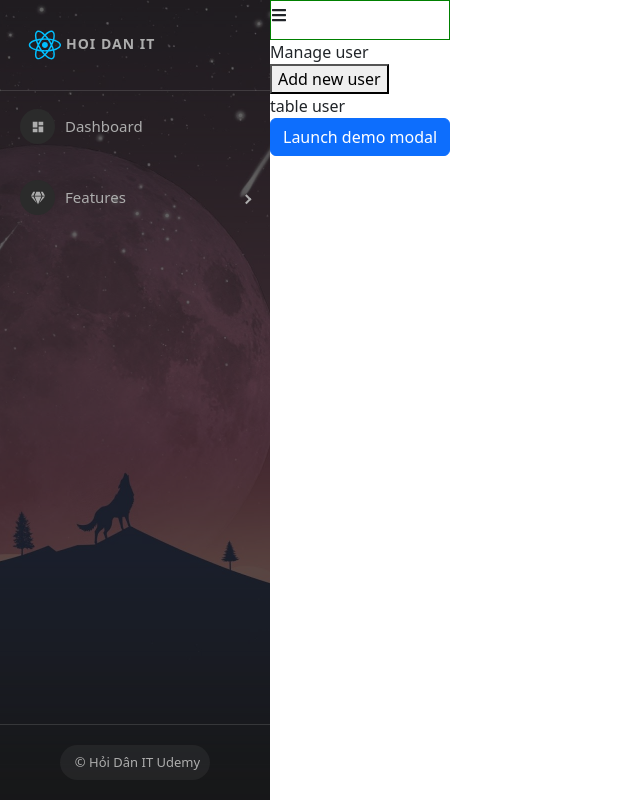
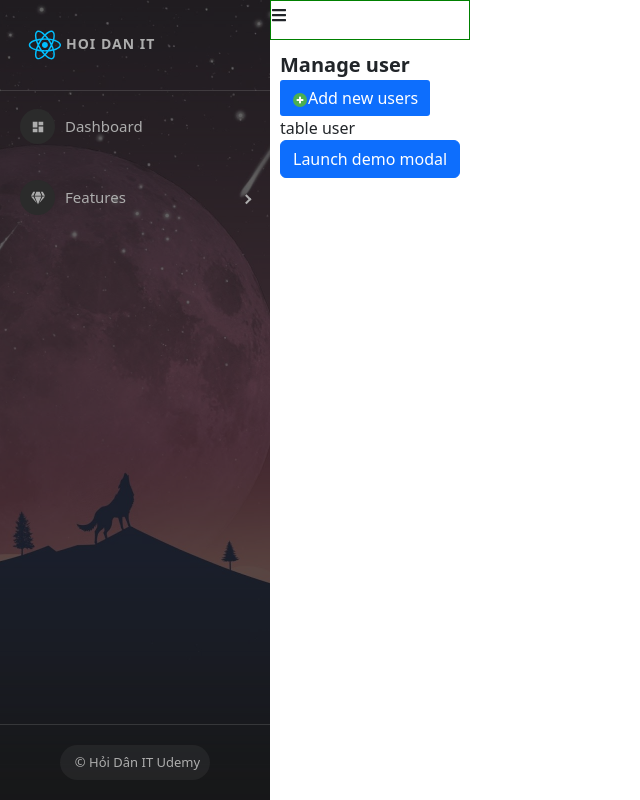
Before and after one commit to baokane/React-Ultilmate_HoiDanIt, a React (Create React App) app: page /admins/manage-user in a window 1280 px wide. Shown: the whole page, without its empty margins (0-640 px from the left). Built offline with nearby package versions, Linux system fonts and the light colour scheme.

Commit message:
video58 half

```diff
--- a/package.json
+++ b/package.json
@@ -6,15 +6,18 @@
     "@testing-library/jest-dom": "5.16.4",
     "@testing-library/react": "13.3.0",
     "@testing-library/user-event": "13.5.0",
+    "axios": "0.27.2",
     "bootstrap": "5.2.0",
     "react": "18.2.0",
     "react-bootstrap": "2.4.0",
     "react-dom": "18.2.0",
     "react-icons": "4.4.0",
+    "react-paginate": "8.1.3",
     "react-pro-sidebar": "0.7.1",
     "react-redux": "8.0.1",
     "react-router-dom": "6.3.0",
     "react-scripts": "5.0.1",
+    "react-toastify": "9.0.7",
     "redux": "4.2.0",
     "redux-devtools-extension": "2.13.9",
     "redux-thunk": "2.4.1",
--- a/src/components/Admin/Content/ManageUser.js
+++ b/src/components/Admin/Content/ManageUser.js
@@ -1,14 +1,23 @@
 import ModalCreateUser from './ModalCreateUser';
 import './ManageUser.scss';
+import { FcPlus } from 'react-icons/fc';
+import { useState } from 'react';
 
 const ManageUser = (props) => {
+    const [showModalCreateUser, setShowModalCreateUser] = useState(false);
+
     return (
         <div className="manage-user-container">
             <div className="title">Manage user</div>
             <div className="users-content">
-                <button>Add new user</button>
-                <div>table user</div>
-                <ModalCreateUser />
+                <div className="btn-add-new">
+                    <button className="btn btn-primary" onClick={() => setShowModalCreateUser(true)}>
+                        <FcPlus />
+                        Add new users
+                    </button>
+                </div>
+                <div className="table-users-container">table user</div>
+                <ModalCreateUser show={showModalCreateUser} setShow={setShowModalCreateUser} />
             </div>
         </div>
     );
--- a/src/components/Admin/Content/ManageUser.scss
+++ b/src/components/Admin/Content/ManageUser.scss
@@ -1,5 +1,18 @@
 .manage-user-container {
+    padding: 10px;
+
     .users-content {
+        .btn-add-new {
+            button {
+                border: none;
+                border-radius: 3px;
+            }
+        }
+    }
+
+    .title {
+        font-weight: 600;
+        font-size: 20px;
     }
 }
 
--- a/src/components/Admin/Content/ModalCreateUser.js
+++ b/src/components/Admin/Content/ModalCreateUser.js
@@ -2,11 +2,15 @@
 import Button from 'react-bootstrap/Button';
 import Modal from 'react-bootstrap/Modal';
 import { FcPlus } from 'react-icons/fc';
+import axios from 'axios';
 
-const ModalCreateUser = () => {
-    const [show, setShow] = useState(false);
+const ModalCreateUser = (props) => {
+    const { show, setShow } = props;
+
+    // const [show, setShow] = useState(false);
 
     const handleClose = () => setShow(false);
+    // const handleClose = () => props.setShow(false);
     const handleShow = () => setShow(true);
 
     const [email, setEmail] = useState('');
@@ -23,6 +27,25 @@
         } else {
             // setPreviewImage('');
         }
+    };
+
+    const handleSubMitCreateUser = async () => {
+        // let data = {
+        //     email: email,
+        //     password: password,
+        //     usename: username,
+        //     role: role,
+        //     userImage: image,
+        // };
+        const data = new FormData();
+        data.append('email', email);
+        data.append('password', password);
+        data.append('usename', username);
+        data.append('role', role);
+        data.append('userImage', image);
+
+        let res = await axios.post('http://localhost:8081/api/v1/participant', data);
+        console.log(res);
     };
 
     return (
@@ -84,7 +107,7 @@
                                 <FcPlus />
                                 Upload File Image
                             </label>
-                            <input type="file" hidden id="label-upload" onChange={(e) => handleUploadImage(e)} />
+                            <input type="file" hidden id="label-upload" onChange={handleUploadImage} />
                         </div>
                         <div className="col-md-12 img-priview">
                             {previewImage ? <img src={previewImage} alt="anh" /> : <span>Preview Image</span>}
@@ -95,7 +118,7 @@
                     <Button variant="secondary" onClick={handleClose}>
                         Close
                     </Button>
-                    <Button variant="primary" onClick={handleClose}>
+                    <Button variant="primary" onClick={() => handleSubMitCreateUser()}>
                         Save Changes
                     </Button>
                 </Modal.Footer>
```
Also changed, not shown: 1 other file (tests, documents, lock files or other folders).
